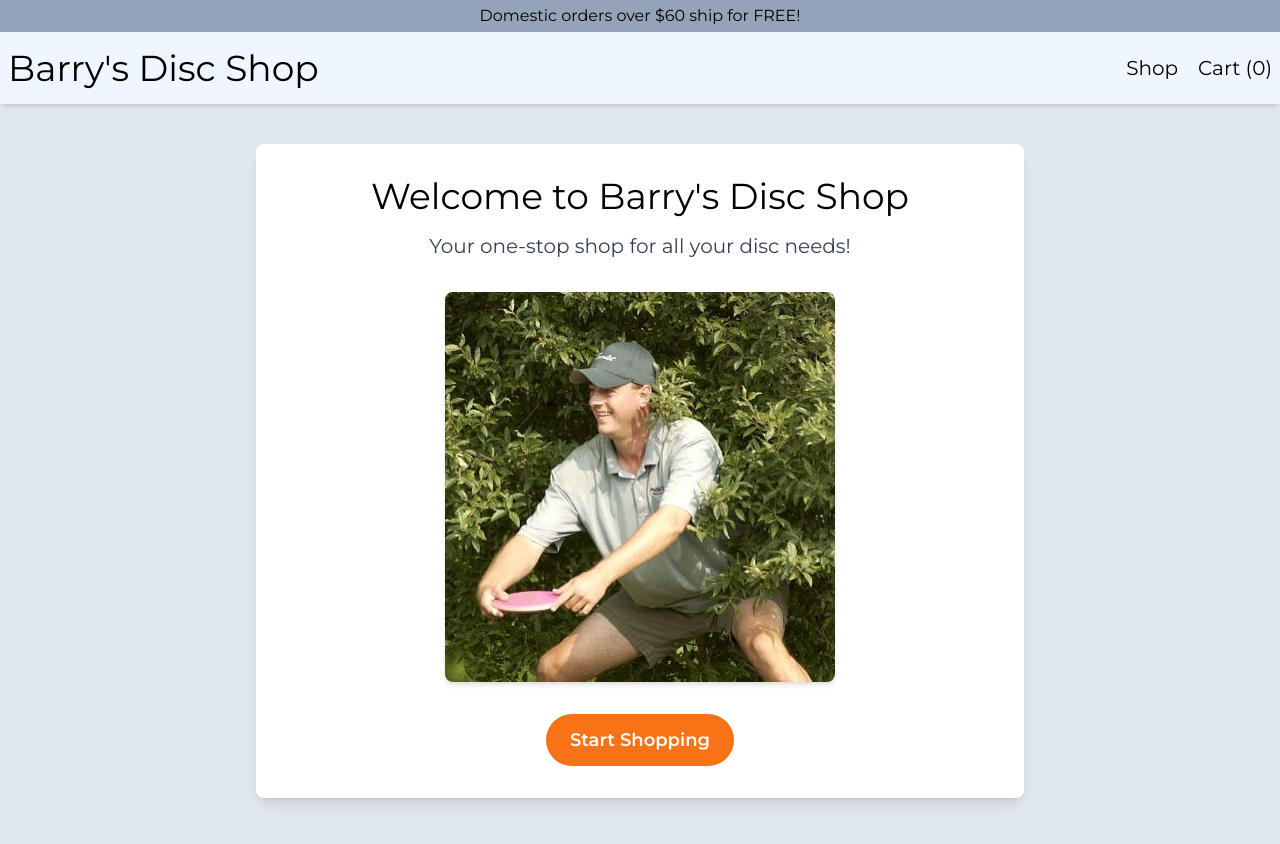
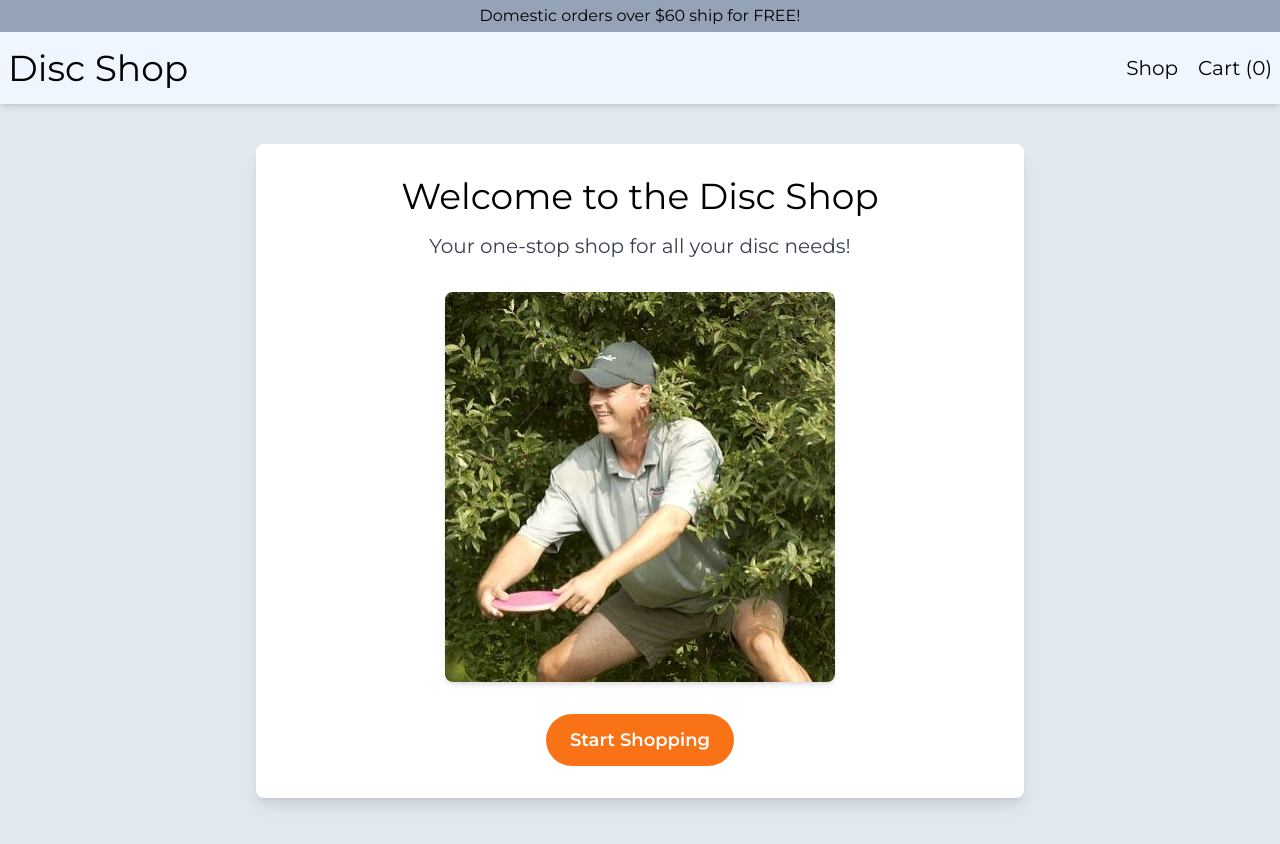
Before and after one commit to johnobriendev/discShop, a React (Vite) app: page / in a window 1280 px wide. Shown: the top 844 px of the page. Built offline with nearby package versions, Linux system fonts and the light colour scheme; no server answers.

Commit message:
change store title in homepage and nav

```diff
--- a/src/components/HomePage.jsx
+++ b/src/components/HomePage.jsx
@@ -14,7 +14,7 @@ const HomePage = () => {
         <div className="bg-white rounded-lg shadow-lg p-6 md:p-8 overflow-hidden">
           <div className="relative">
             <h1 className={`text-center text-3xl md:text-4xl mb-4 transition-all duration-1000 ${isLoaded ? 'translate-x-0 opacity-100' : 'translate-x-full opacity-0'}`}>
-              Welcome to Barry's Disc Shop
+              Welcome to the Disc Shop
             </h1>
             <p className={`text-center text-lg md:text-xl text-gray-700 mb-8 transition-all duration-1000 delay-200 ${isLoaded ? 'translate-x-0 opacity-100' : 'translate-x-full opacity-0'}`}>
               Your one-stop shop for all your disc needs!
--- a/src/components/Navbar.jsx
+++ b/src/components/Navbar.jsx
@@ -9,7 +9,7 @@ const Navbar = ({ cartCount }) => {
     <nav className='fixed top-0 left-0 w-full shadow-md bg-blue-50 z-10 pb-4'>
       <div className='w-full text-center mb-4 bg-slate-400 py-1'>Domestic orders over $60 ship for FREE!</div>
       <div className='container mx-auto flex justify-between items-center px-2'>
-        <Link className='text-2xl md:text-4xl hover:text-sky-400 transition-colors' to="/">Barry's Disc Shop</Link>
+        <Link className='text-2xl md:text-4xl hover:text-sky-400 transition-colors' to="/">Disc Shop</Link>
         <ul className='flex gap-5 text-xl'>
           <li>
             <Link to="/discs" className="hover:text-sky-400 transition-colors">Shop</Link>
```
